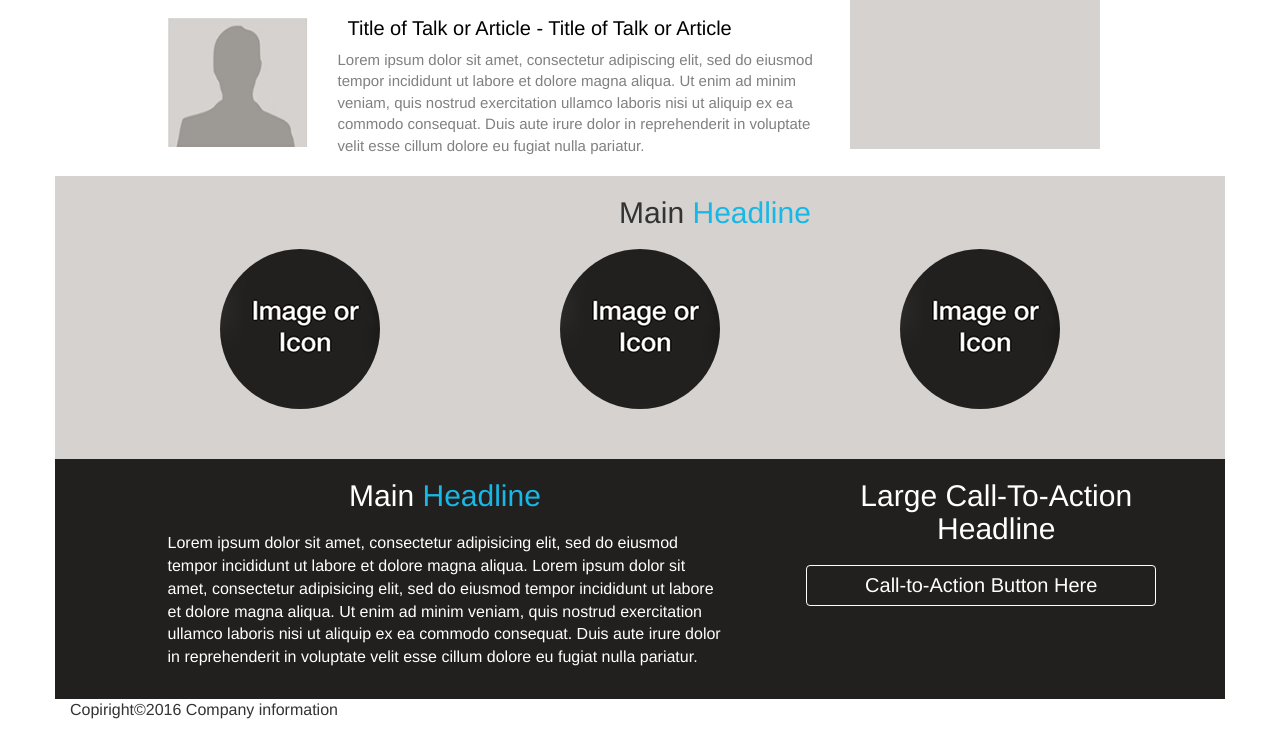
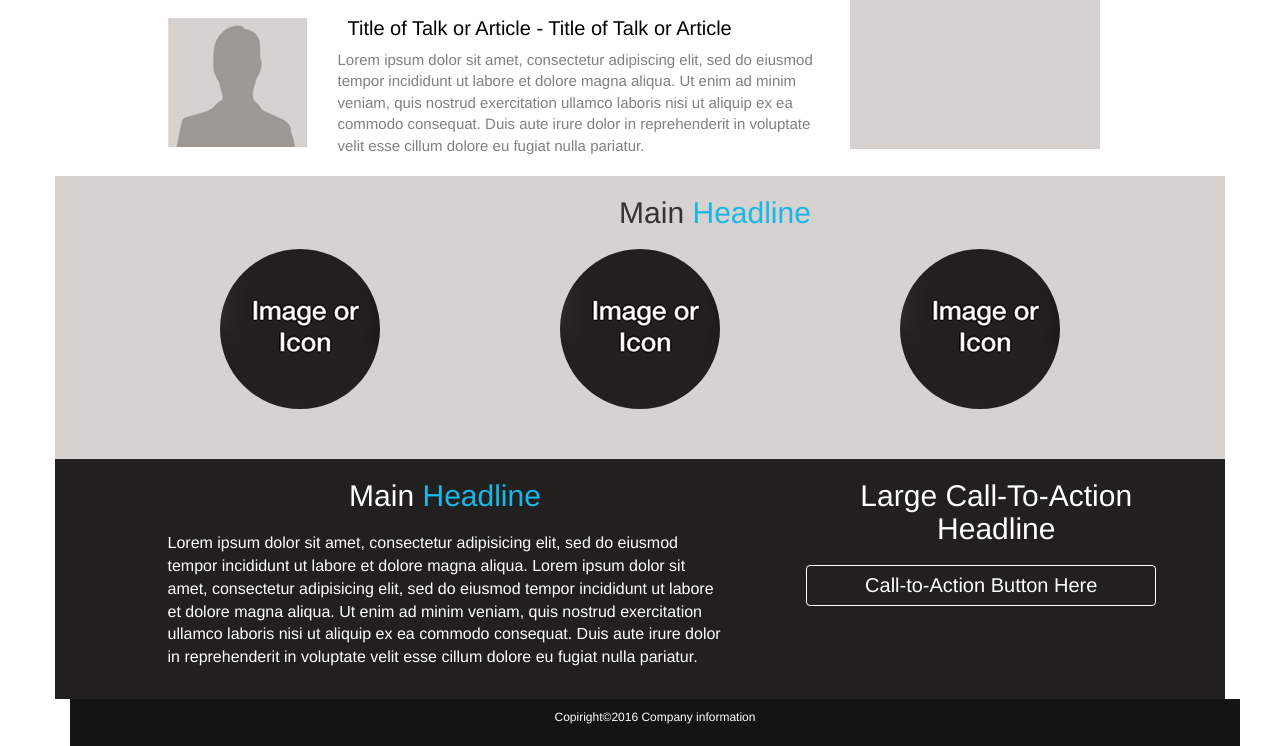
Before and after one commit to NadjaZhy/NadjaZhy.github.io, a plain HTML site: page Css/index.html in a window 1280 px wide. Shown: the part 2403-3149 px from the top of the page. Drawn offline with Linux system fonts and the light colour scheme.

Commit message:
Update style.css

```diff
--- a/Css/css/style.css
+++ b/Css/css/style.css
@@ -203,3 +203,12 @@ div.footer-button button {
     display: block;
     color: white;
 }
+.legalise {
+    background-color: #151414;
+    padding: 10px;
+}
+.legalise p {
+    font-size: 12px;
+    color: white;
+    text-align: center;
+}
```
